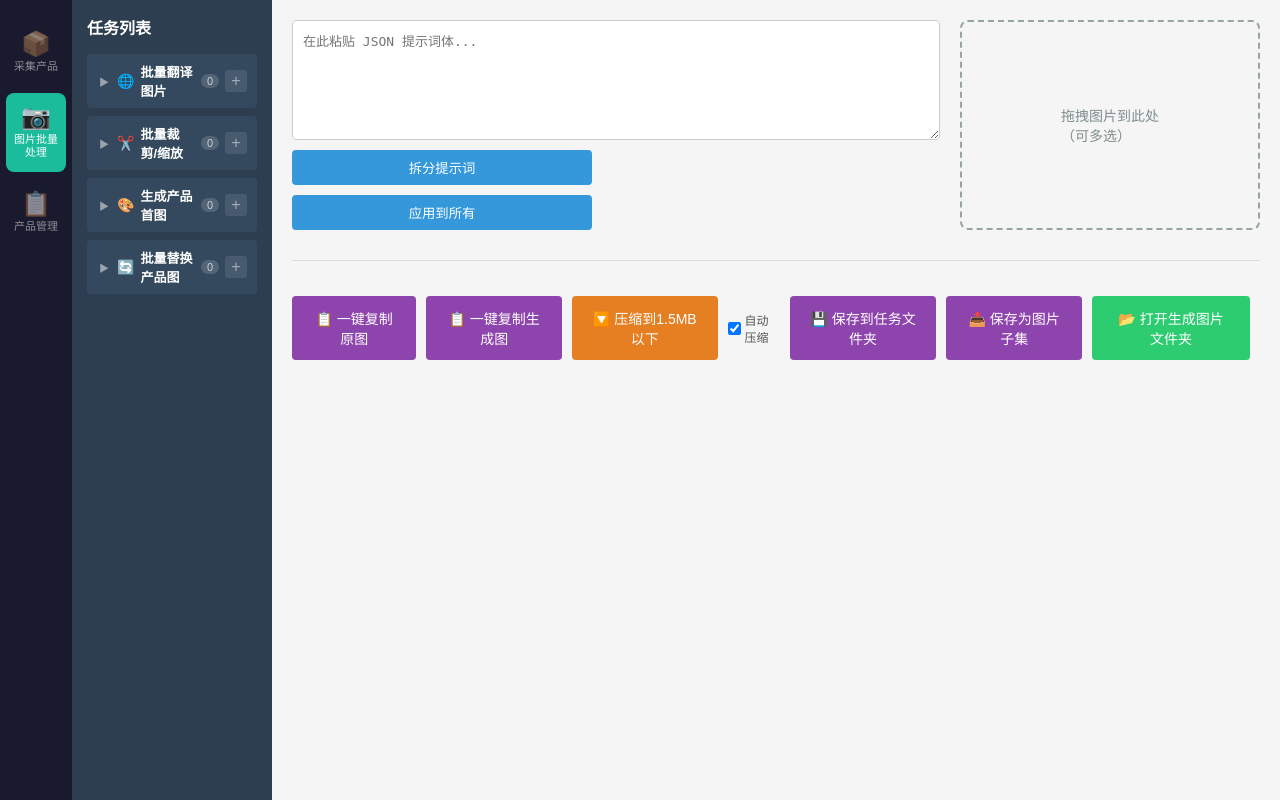
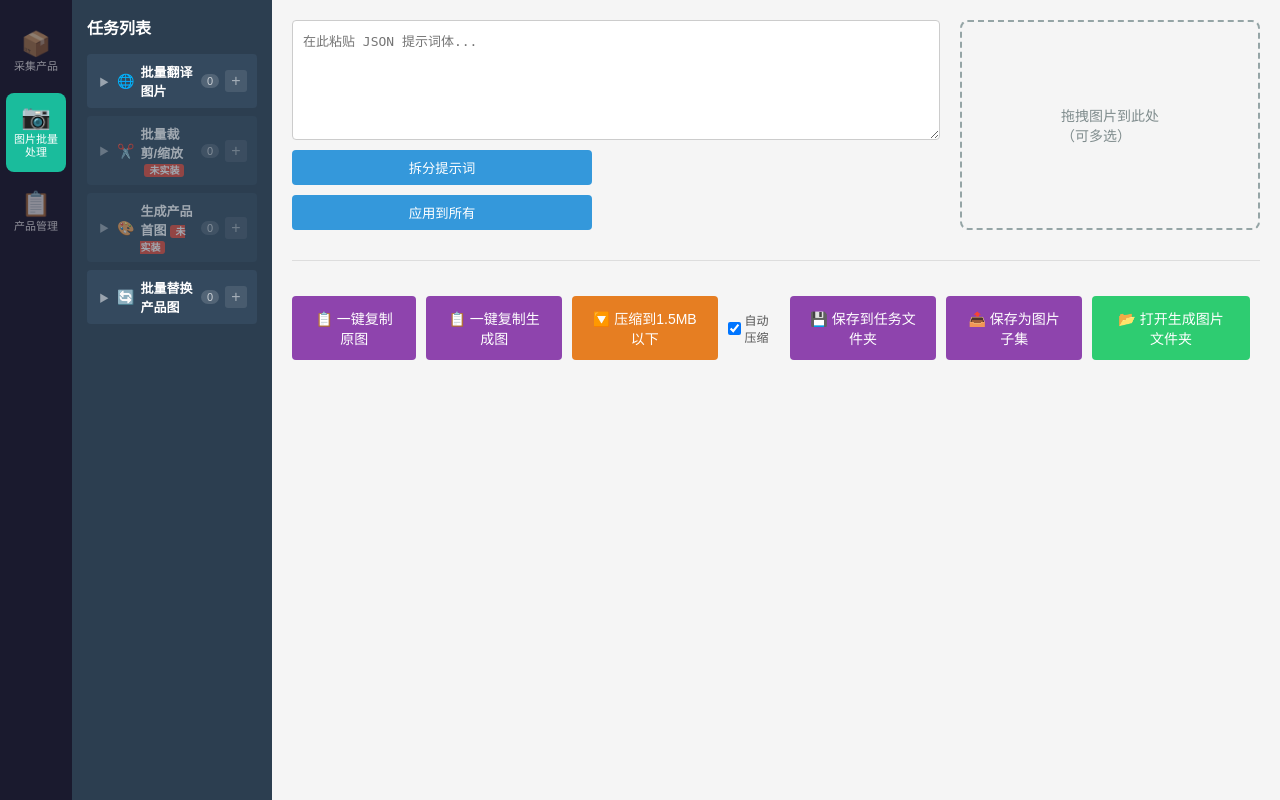
Before and after one commit to RForestLiu/sERP, a Flask app: page / in a window 1280 px wide. Run offline with Flask 3, Linux system fonts and the light colour scheme; data that the repository does not hold is empty; some libraries are stand-ins or nearby versions.

Commit message:
feat: 未实装的任务类型点击+号时提示"敬请期待"，分组标题显示红色"未实装"标记
Co-Authored-By: Claude Opus 4.7 <noreply@anthropic.com>

```diff
--- a/templates/index.html
+++ b/templates/index.html
@@ -1760,7 +1760,7 @@
                 if (res.ok) {
                     var types = await res.json();
                     types.forEach(function(tt) {
-                        _taskTypeMap[tt.id] = { name: tt.name, icon: tt.icon };
+                        _taskTypeMap[tt.id] = { name: tt.name, icon: tt.icon, available: tt.available };
                     });
                 }
             } catch(e) {}
@@ -1815,9 +1815,13 @@
                 // Header
                 var header = document.createElement("div");
                 header.className = "task-group-header";
+                if (typeInfo.available === false) {
+                    header.style.opacity = "0.55";
+                }
+                var badgeHtml = typeInfo.available === false ? '<span style="font-size:10px;background:#e74c3c;color:white;padding:1px 5px;border-radius:3px;margin-left:4px;">未实装</span>' : '';
                 header.innerHTML = '<span class="group-arrow">▶</span>' +
                     '<span class="group-icon">' + typeInfo.icon + '</span>' +
-                    '<span class="group-name">' + typeInfo.name + '</span>' +
+                    '<span class="group-name">' + typeInfo.name + badgeHtml + '</span>' +
                     '<span class="group-count">' + typeTasks.length + '</span>' +
                     '<button class="group-new-btn" title="新建任务">+</button>';
                 group.appendChild(header);
@@ -1906,6 +1910,11 @@
         }
 
         async function _createTaskOfType(typeId) {
+            var typeInfo = _taskTypeMap[typeId];
+            if (typeInfo && typeInfo.available === false) {
+                showMsg("「" + typeInfo.name + "」功能尚未实装，敬请期待", true);
+                return;
+            }
             var body = typeId ? JSON.stringify({type: typeId}) : "{}";
             var res = await fetch("/api/tasks", { method: "POST",
                 headers: {"Content-Type": "application/json"}, body: body });
```
